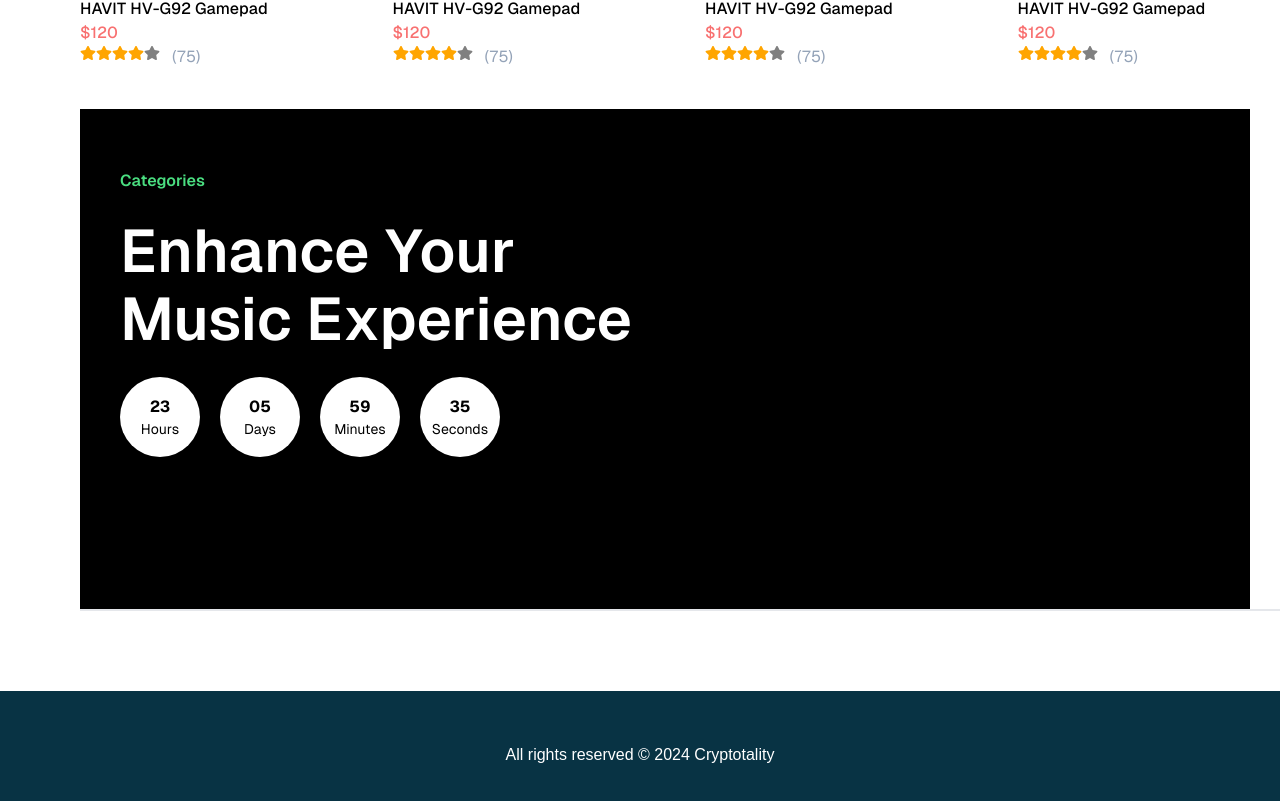
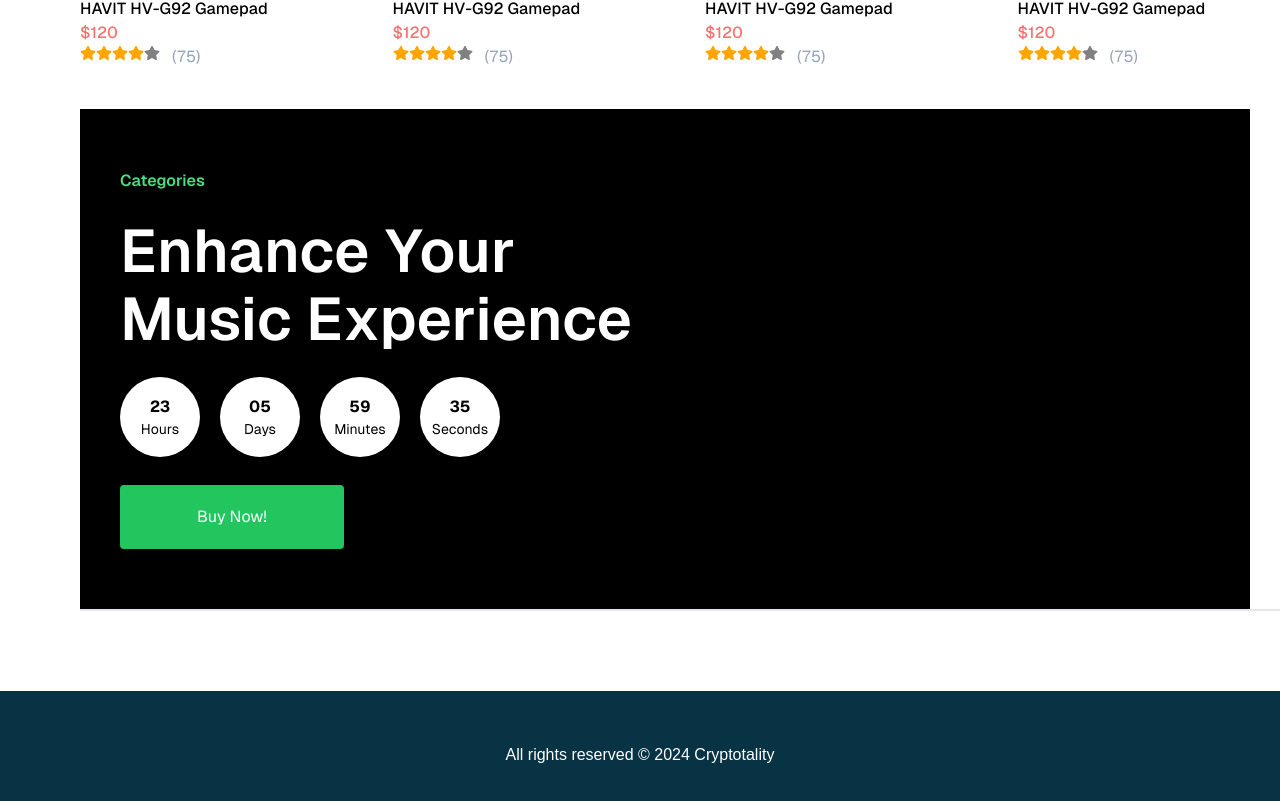
Before and after one commit to kyuremmmmz/Ecommerce-Project-practice, a Next.js app: page / in a window 1280 px wide. Shown: the part 2187-2988 px from the top of the page. Built offline with nearby package versions, Linux system fonts and the light colour scheme; no server answers.

Commit message:
photo nalang

```diff
--- a/app/components/ui/Buttons/BuyNowButton.tsx
+++ b/app/components/ui/Buttons/BuyNowButton.tsx
@@ -2,7 +2,13 @@ import React from 'react'
 
 function BuyNowButton() {
   return (
-    <div>BuyNowButton</div>
+      <div>
+          <div className=' flex bg-green-500 items-center justify-center h-16 w-56 cursor-pointer rounded'>
+              <button>
+                  <p className=' text-white'>Buy Now!</p>
+              </button>
+          </div>
+      </div>
   )
 }
 
--- a/app/components/ui/Category/SingleCategory.tsx
+++ b/app/components/ui/Category/SingleCategory.tsx
@@ -1,4 +1,5 @@
 import React from 'react'
+import BuyNowButton from '../Buttons/BuyNowButton'
 
 function SingleCategory() {
   return (
@@ -27,6 +28,9 @@ function SingleCategory() {
                       <p className=' text-sm'>Seconds</p>
                   </div>
               </div>
+              <div className=' px-10 mt-5'>
+                <BuyNowButton/>
+              </div>
         </div>
     </div>
   )
```
